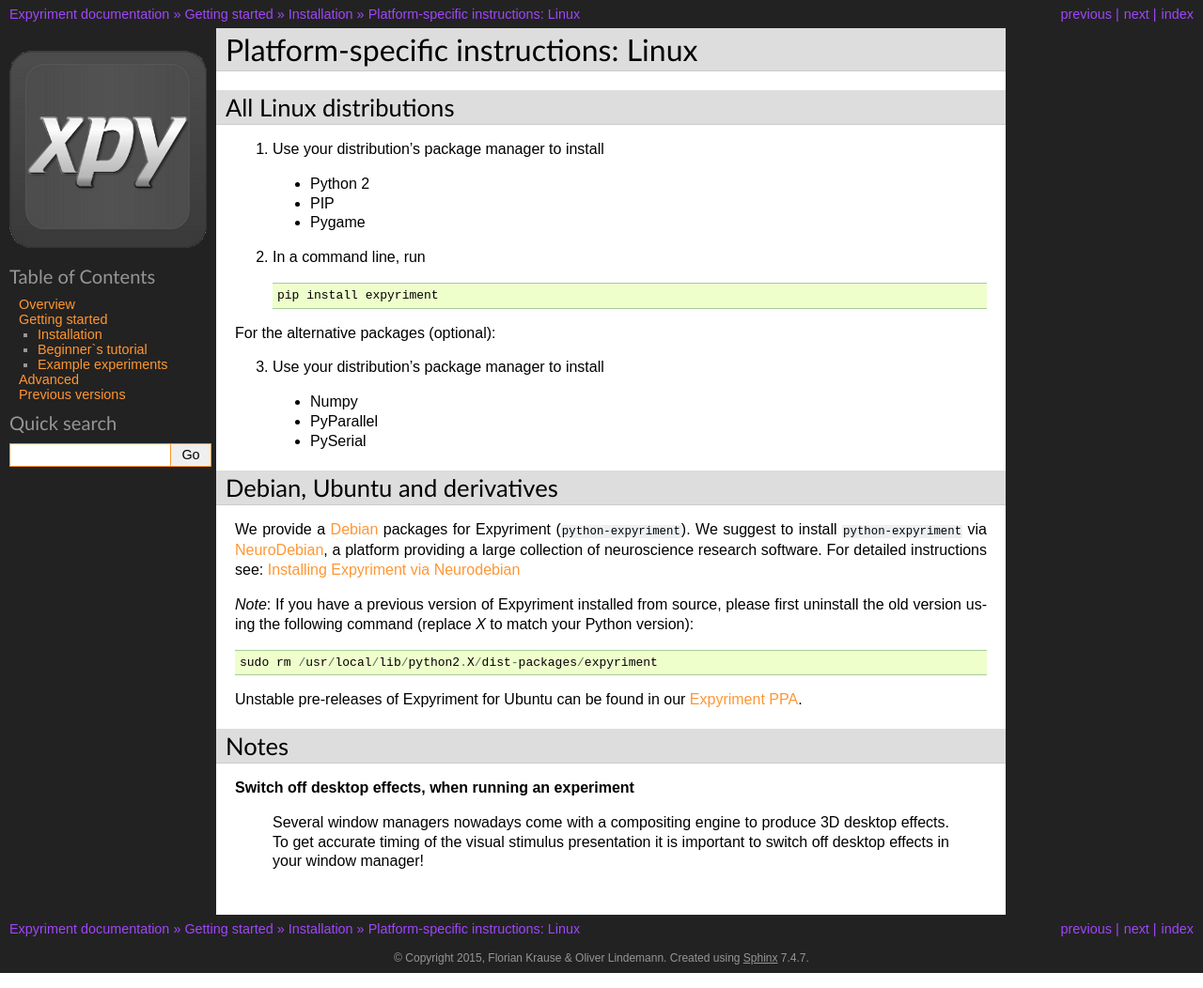
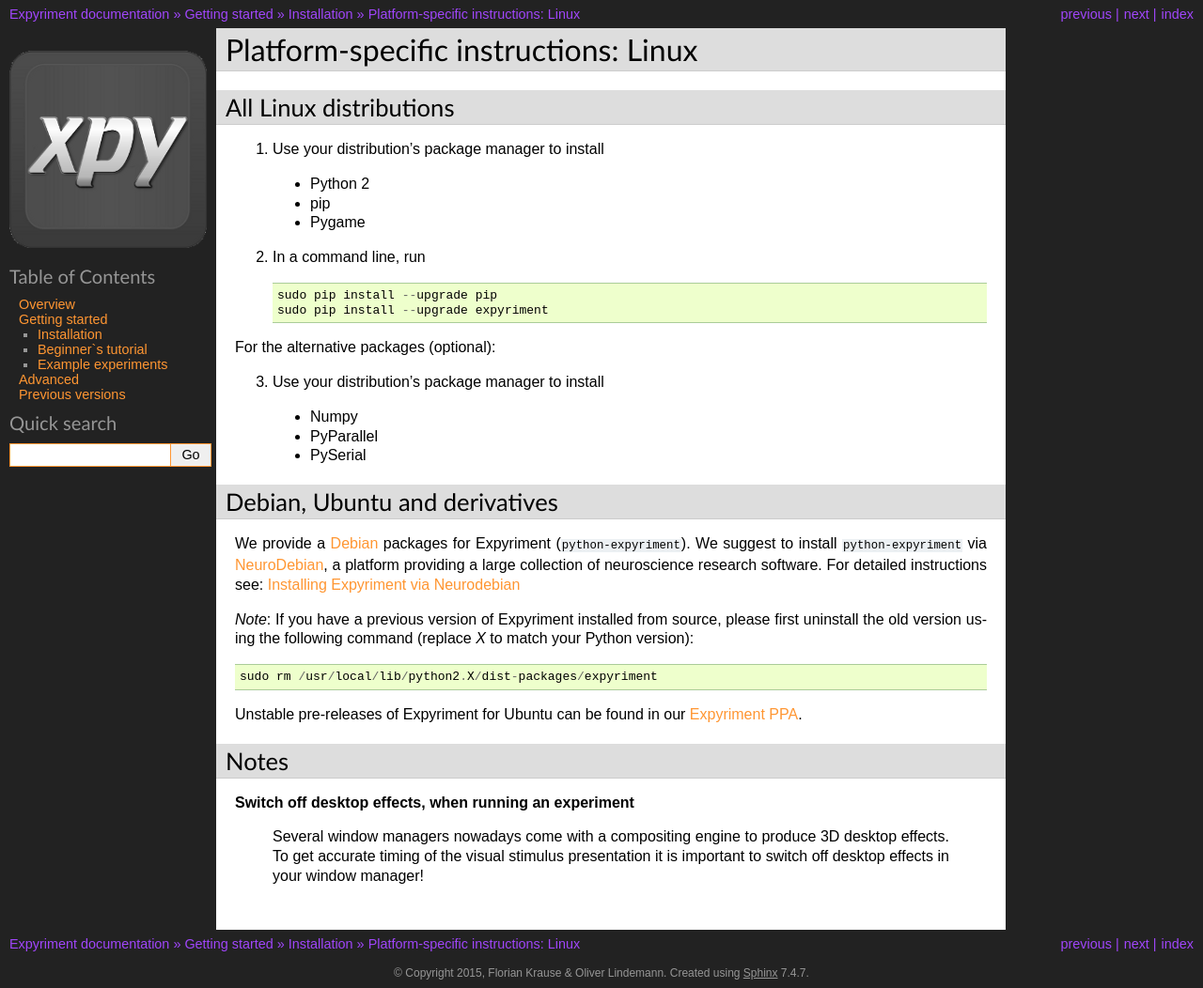
Before and after one commit to expyriment/expyriment, a Sphinx documentation site: the page built from documentation/sphinx/Installation.Linux.rst, in a window 1280 px wide. Shown: the whole page at 94% size. Built offline with Sphinx 7.4.7, drawn with Linux system fonts in a browser that asks for light colours; pages that are not in the unit, such as notebooks, are missing from menus.

Commit message:
Changes to installation docu.

```diff
--- a/documentation/sphinx/Installation.Linux.rst
+++ b/documentation/sphinx/Installation.Linux.rst
@@ -9,12 +9,13 @@
 1. Use your distribution's package manager to install
 
   * Python 2
-  * PIP
+  * pip
   * Pygame
 
 2. In a command line, run ::
 
-    pip install expyriment
+    sudo pip install --upgrade pip
+    sudo pip install --upgrade expyriment
 
 For the alternative packages (optional):
 
--- a/documentation/sphinx/Installation.OSX.rst
+++ b/documentation/sphinx/Installation.OSX.rst
@@ -17,7 +17,8 @@
 
     sudo port selfupdate
     sudo port install xorg-server tcl python27 py27-pip py27-game
-    sudo /opt/local/bin/python2.7 -m pip install expyriment
+    sudo /opt/local/bin/python2.7 -m pip install --upgrade pip
+    sudo /opt/local/bin/python2.7 -m pip install --upgrade expyriment
 
 3. To make the MacPorts Python the one that is called when typing "python", in a terminal, run ::
 
--- a/documentation/sphinx/Installation.Windows.rst
+++ b/documentation/sphinx/Installation.Windows.rst
@@ -11,8 +11,8 @@
 2. Install Pygame_
 3. In a command prompt, run ::
 
-    python -m pip install expyriment
-
+    python -m pip install --upgrade pip
+    python -m pip install --upgrade expyriment
 
 For the additional packages (optional):
 
```
Also changed, not shown: other parts of documentation/sphinx/Installation.OSX.rst (+0 -1 lines).
